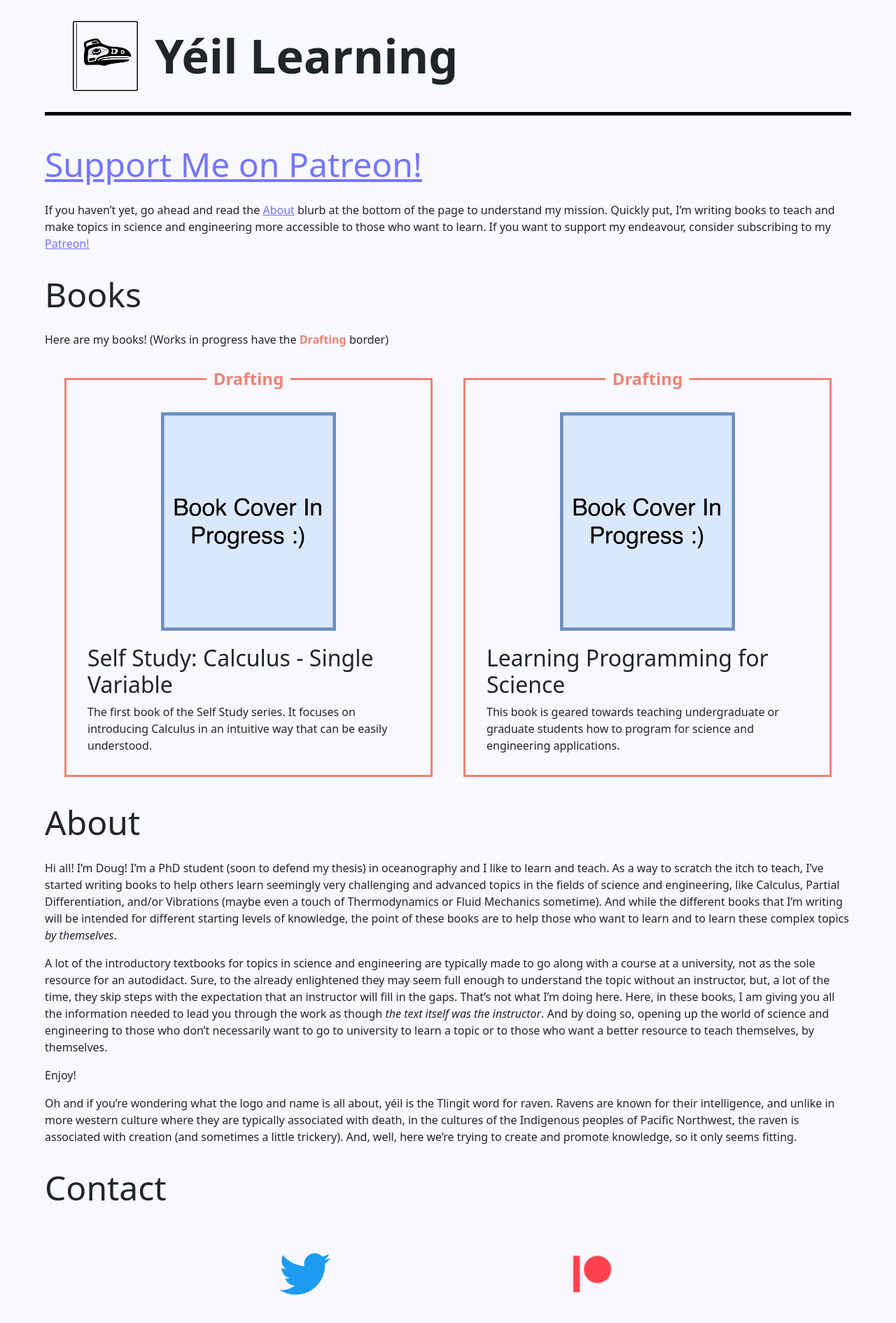
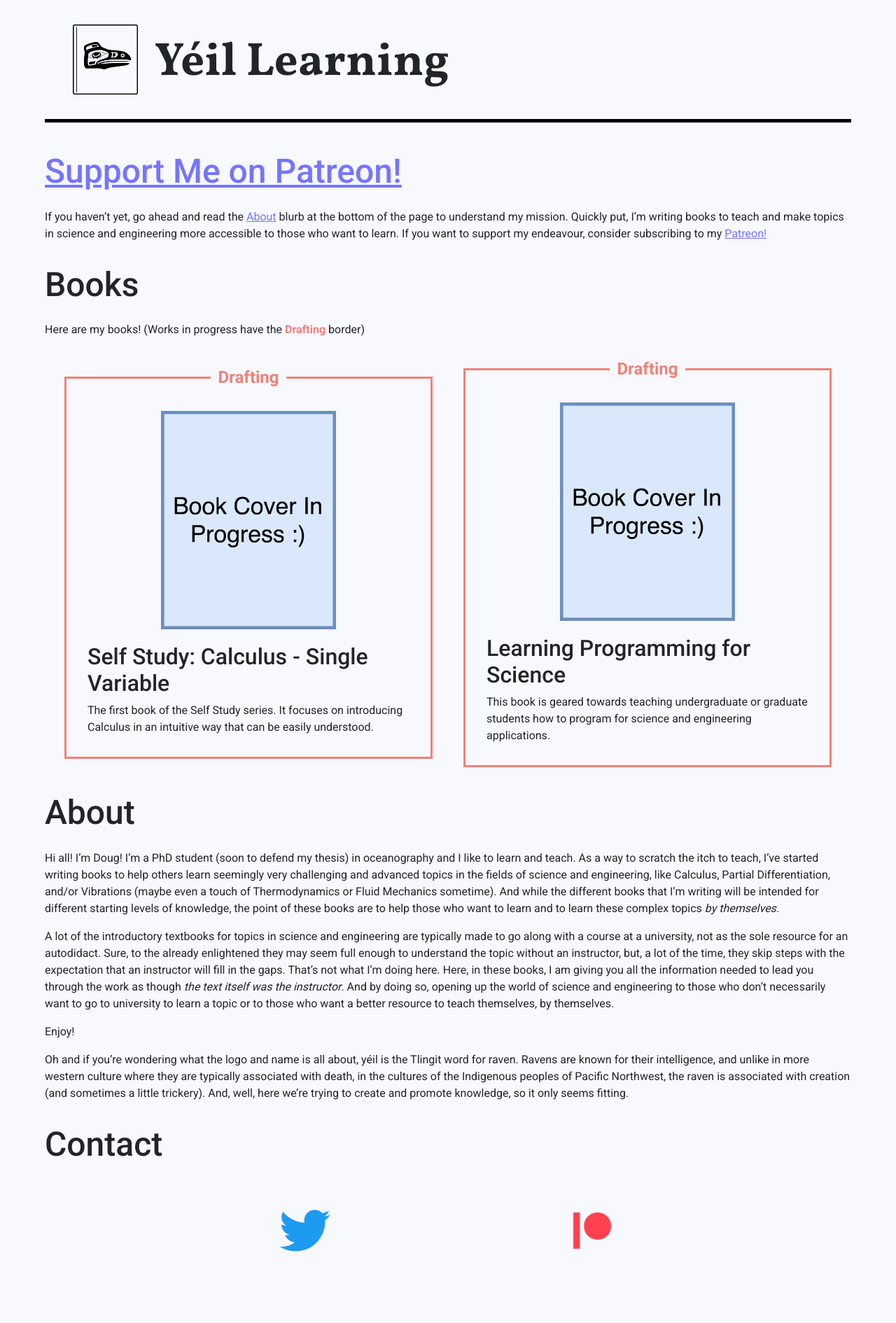
Before and after one commit to YeilLearning/yeillearning.github.io, a Jekyll site: the page built from index.md, in a window 1280 px wide. Shown: the whole page at 70% size. Built offline with Jekyll 4.4.1, drawn with Linux system fonts in a browser that asks for light colours; after the commit the page ends 1828 px from its top, so only the background shows below that.

Commit message:
changed brand title

```diff
--- a/_layouts/default.html
+++ b/_layouts/default.html
@@ -7,6 +7,10 @@
 		<title>{{ page.title }}</title>
         <link rel="icon" href="assets/img/favicon/favicon.ico" type="image/x-icon">
         <link rel="stylesheet" href="assets/css/styles.css">
+        <link rel="preconnect" href="https://fonts.googleapis.com">
+        <link rel="preconnect" href="https://fonts.gstatic.com" crossorigin>
+        <link href="https://fonts.googleapis.com/css2?family=Roboto:wght@400;500;700&display=swap" rel="stylesheet">
+        <link href="https://fonts.googleapis.com/css2?family=Vollkorn:wght@700&display=swap" rel="stylesheet">
 		{% seo %}
 	</head>
 	<body>
--- a/assets/css/styles.css
+++ b/assets/css/styles.css
@@ -1,5 +1,6 @@
 body {
     background-color: #F8F8FF;
+    font-family: 'Roboto', 'sans-serif';
 }
 
 h1 {
@@ -37,10 +38,12 @@
 
 .page-title {
     display: inline-block;
+    font-family: 'Vollkorn', serif;
     font-weight: bold;
     font-size: 50pt;
     vertical-align: middle;
     margin: 0px 10px;
+    padding-top: 10px;
 }
 
 .page-spanner {
```
Also changed, not shown: 2 other files.
